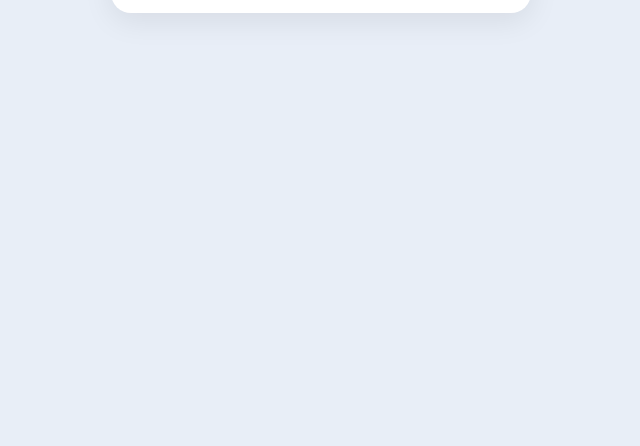
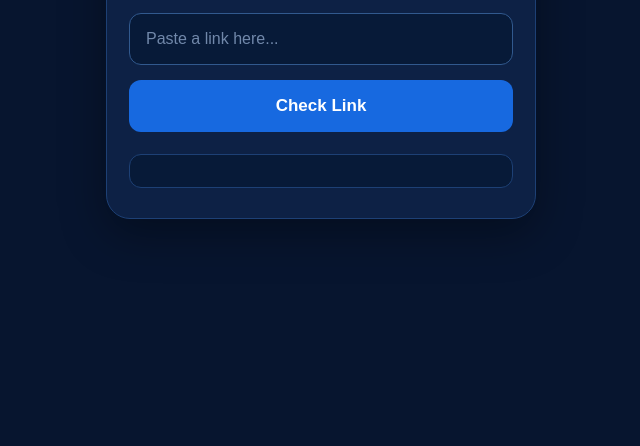
Before and after one commit to Degrace17/Linkshield, a plain HTML site: page index.html in a window 1280 px wide. Shown: the part 354-800 px from the top of the page, without its empty margins (319-959 px from the left). Drawn offline with Linux system fonts and the light colour scheme.

Commit message:
Revamp styles in index.html for better UI
Updated styles for improved aesthetics and layout.

```diff
--- a/index.html
+++ b/index.html
@@ -6,62 +6,80 @@
   <title>LinkShield</title>
 
   <style>
-  * {
+* {
     box-sizing: border-box;
 }
 
 body {
     margin: 0;
     font-family: Arial, sans-serif;
-    background: #e8eef7;
-    color: #172033;
+    background: #07152f;
+    color: white;
+    min-height: 100vh;
+    display: flex;
+    align-items: center;
+    justify-content: center;
 }
 
 .container {
     width: 90%;
-    max-width: 420px;
-    margin: 40px auto;
-    background: white;
-    padding: 28px 20px;
-    border-radius: 20px;
-    box-shadow: 0 8px 30px rgba(0, 0, 0, 0.08);
+    max-width: 430px;
+    background: #0d2145;
+    padding: 30px 22px;
+    border-radius: 24px;
+    border: 1px solid #1d4075;
+    box-shadow: 0 15px 45px rgba(0, 0, 0, 0.35);
     text-align: center;
 }
 
 .logo {
-    font-size: 48px;
+    font-size: 55px;
     margin-bottom: 5px;
 }
 
 h1 {
     margin: 0;
-    font-size: 32px;
+    font-size: 34px;
+    letter-spacing: 1px;
 }
 
 .subtitle {
-    color: #687386;
-    margin-bottom: 25px;
+    color: #a9bddb;
+    margin: 8px 0 28px;
+    font-size: 15px;
 }
 
 input {
     width: 100%;
-    padding: 15px;
-    border: 1px solid #d5dce7;
+    padding: 16px;
+    border: 1px solid #31598e;
     border-radius: 12px;
+    background: #071a38;
+    color: white;
     font-size: 16px;
     outline: none;
+}
+
+input::placeholder {
+    color: #7188aa;
+}
+
+input:focus {
+    border-color: #4d8fe8;
+    box-shadow: 0 0 0 3px rgba(77, 143, 232, 0.15);
 }
 
 button {
     width: 100%;
     margin-top: 15px;
-    padding: 15px;
+    padding: 16px;
     border: none;
     border-radius: 12px;
-    background: #172033;
+    background: #1769e0;
     color: white;
     font-size: 17px;
     font-weight: bold;
+    cursor: pointer;
 }
 
 button:active {
@@ -69,13 +87,16 @@ button:active {
 }
 
 #result {
-    margin-top: 20px;
-    padding: 15px;
+    margin-top: 22px;
+    padding: 16px;
     border-radius: 12px;
-    background: #f4f7fb;
+    background: #071a38;
+    border: 1px solid #1d4075;
+    color: #dce8f8;
     line-height: 1.6;
+    text-align: left;
 }
-  </style>
+</style>
 </head>
 
 <body>
```
